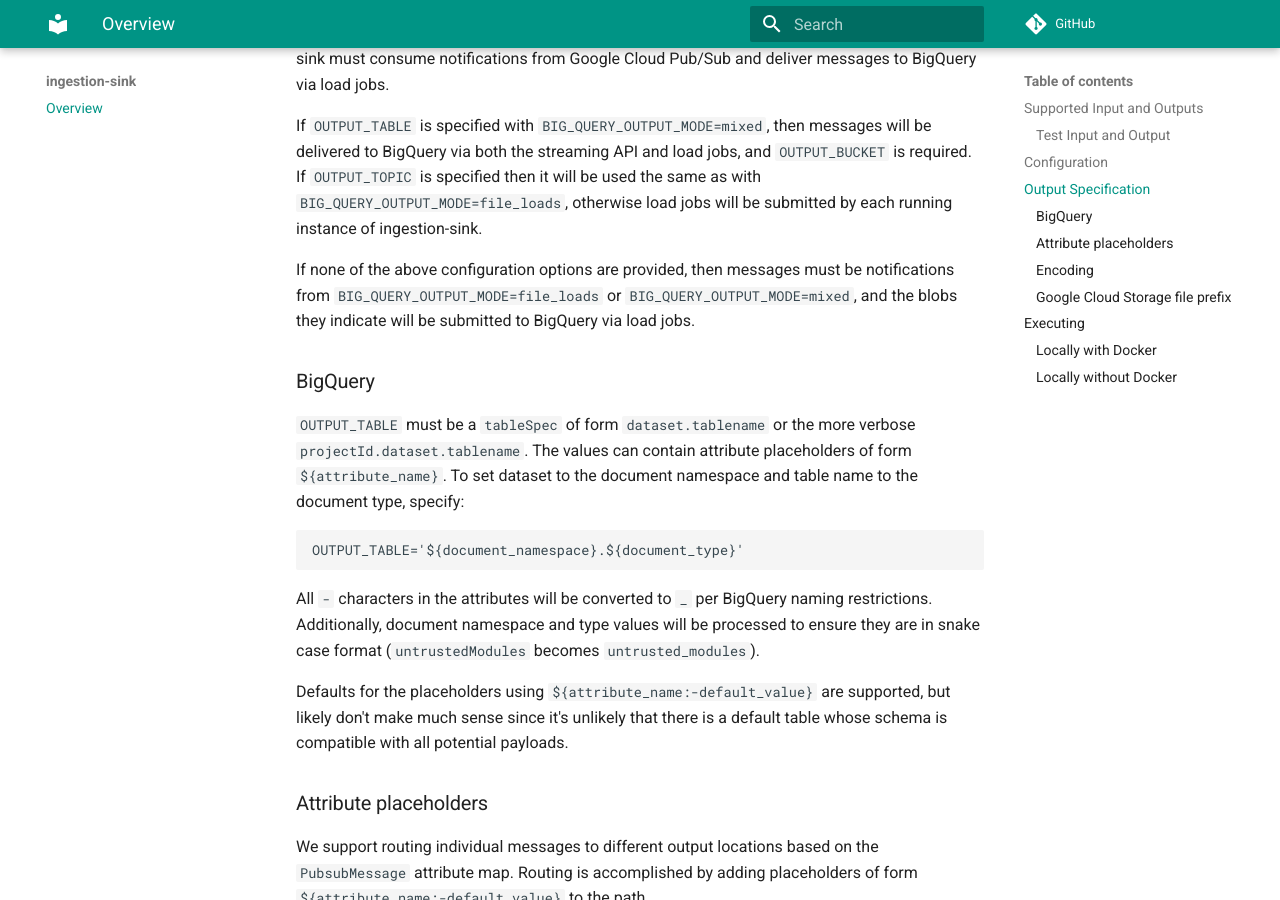
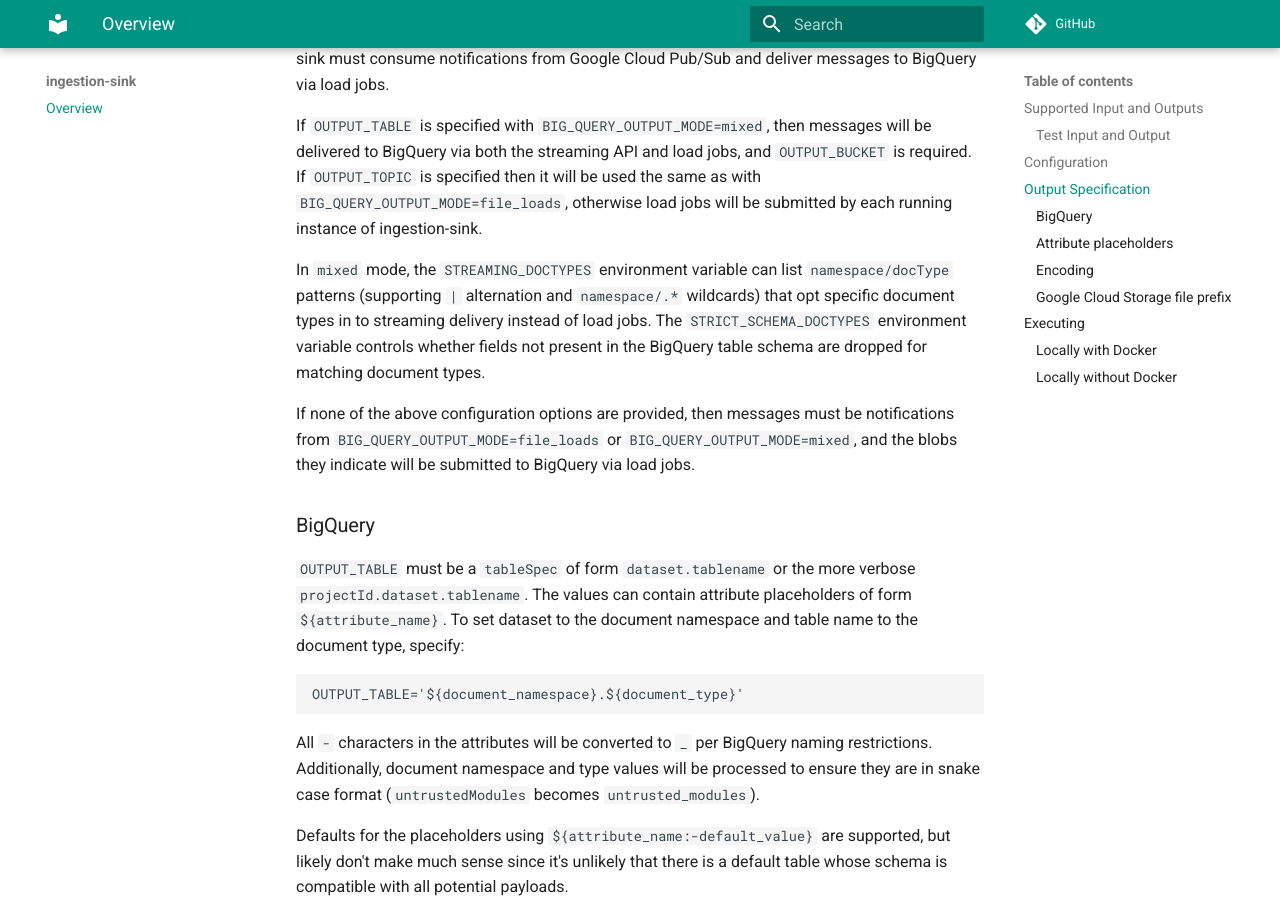
Before and after one commit to mozilla/gcp-ingestion, an MkDocs documentation site: the page built from docs/ingestion-sink/index.md, in a window 1280 px wide and 900 px high, scrolled down 1526 px. Built offline with MkDocs 1.6.1 and Material for MkDocs 9.7.7, drawn with Linux system fonts in a browser that asks for light colours; comment, search, counter and statistics services are not loaded.

Commit message:
ingestion-sink: Document STREAMING_DOCTYPES and STRICT_SCHEMA_DOCTYPES env vars
Finding-Id: 8e6c9c4d604e45b7a71b5af0ef79b550
Reviewed: no (this PR is the review)
Source: https://github.com/mozilla/gcp-ingestion/blob/main/ingestion-sink/src/main/java/com/mozilla/telemetry/ingestion/sink/config/SinkConfig.java
Source: https://github.com/mozilla/gcp-ingestion/blob/main/ingestion-sink/src/main/java/com/mozilla/telemetry/ingestion/sink/transform/DocumentTypePredicate.java

```diff
--- a/docs/ingestion-sink/index.md
+++ b/docs/ingestion-sink/index.md
@@ -66,6 +66,13 @@ messages will be delivered to BigQuery via both the streaming API and load
 jobs, and `OUTPUT_BUCKET` is required. If `OUTPUT_TOPIC` is specified then it
 will be used the same as with `BIG_QUERY_OUTPUT_MODE=file_loads`, otherwise
 load jobs will be submitted by each running instance of ingestion-sink.
+
+In `mixed` mode, the `STREAMING_DOCTYPES` environment variable can list
+`namespace/docType` patterns (supporting `|` alternation and
+`namespace/.*` wildcards) that opt specific document types in to streaming
+delivery instead of load jobs. The `STRICT_SCHEMA_DOCTYPES` environment
+variable controls whether fields not present in the BigQuery table schema
+are dropped for matching document types.
 
 If none of the above configuration options are provided, then messages must be
 notifications from `BIG_QUERY_OUTPUT_MODE=file_loads` or
```
